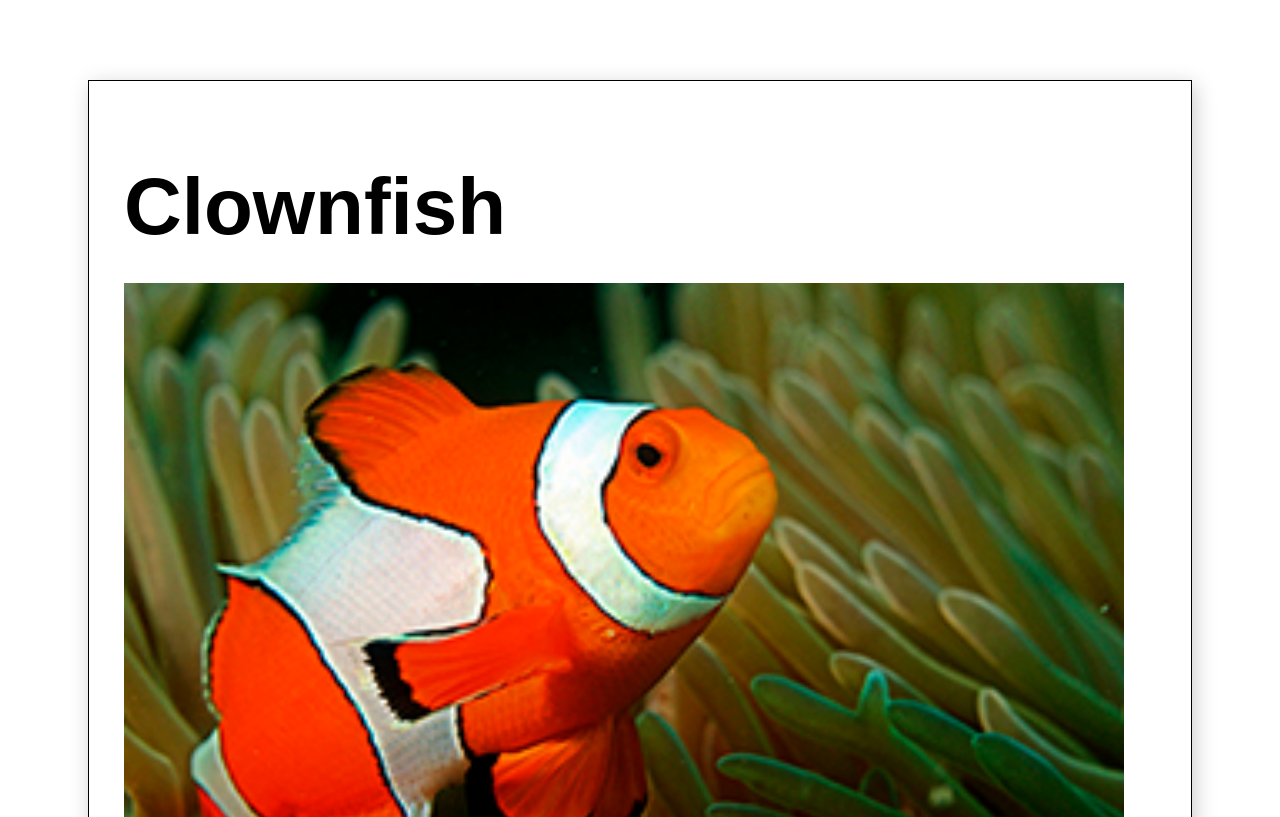
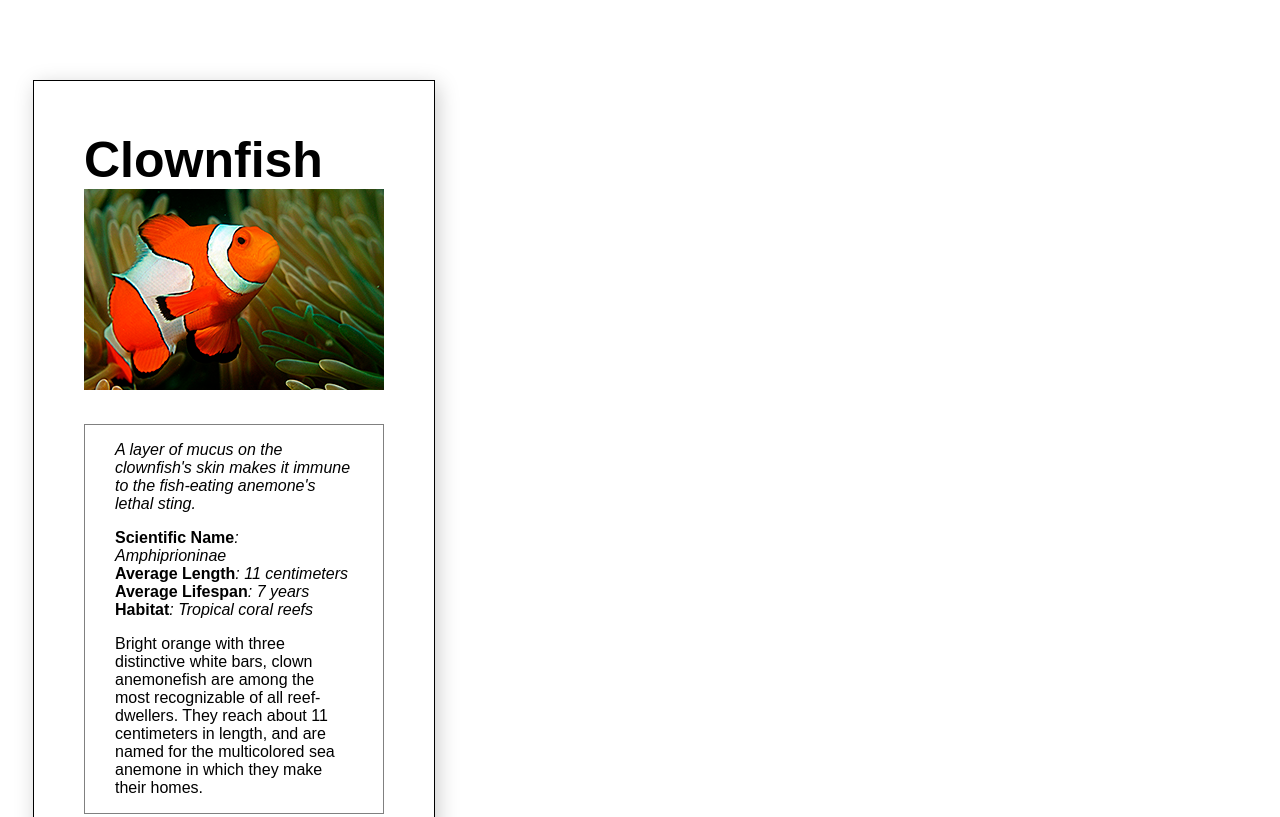
Before and after one commit to ithinco/udacity, a plain HTML site: page animal-trading-cards/card.html in a window 1280 px wide. Shown: the top 817 px of the page. Drawn offline with Linux system fonts and the light colour scheme.

Commit message:
Change css to meet specifications

```diff
--- a/animal-trading-cards/styles.css
+++ b/animal-trading-cards/styles.css
@@ -6,9 +6,11 @@ body{
 
 .fish-box {
 	margin-top: 80px;
-	margin-left: 80px;
-	margin-right: 80px;
+	margin-left: 25px;
+	margin-right: 25px;
 	margin-bottom: 400px;
+
+	width: 400px;
 
 	border: 1px solid;
 
@@ -16,13 +18,13 @@ body{
 }
 
 .inner-box {
-	width: 1000px;
-	margin-left: 35px;
-	margin-right: 30px;
+	width: 300px;
+	margin-left: 50px;
+	margin-right: 50px;
 }
 
 h3 {
-	font-size: 80px;
+	font-size: 50px;
 }
 
 img {
@@ -30,7 +32,7 @@ img {
 }
 
 #description {
-	width: 998px;
+	width: 298px;
 	border: 1px solid gray;
 	margin-top: 30px;
 	margin-bottom: 40px;
@@ -57,4 +59,4 @@ li {
 span {
 	font-style: normal !important;
 	font-weight: bold;
-};
+}
```
